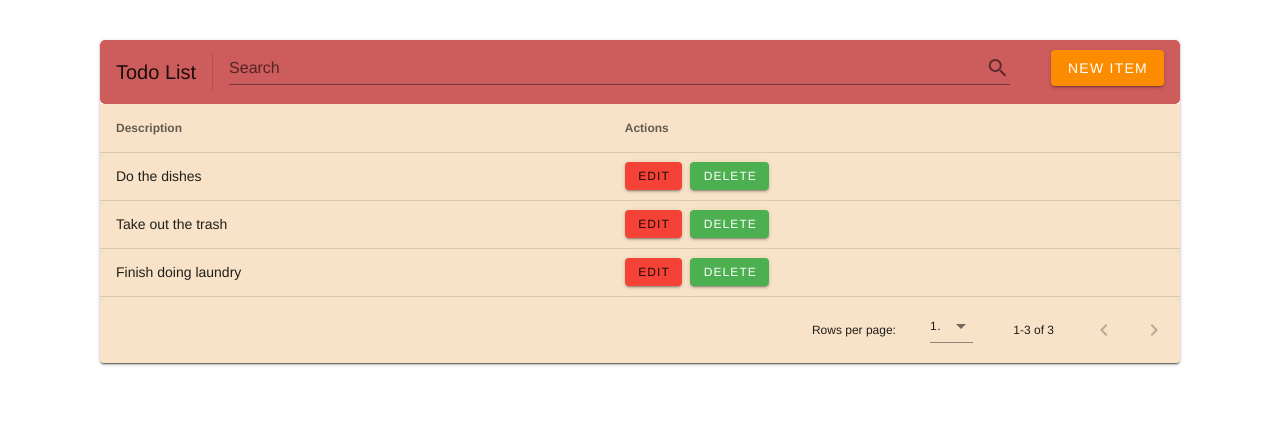
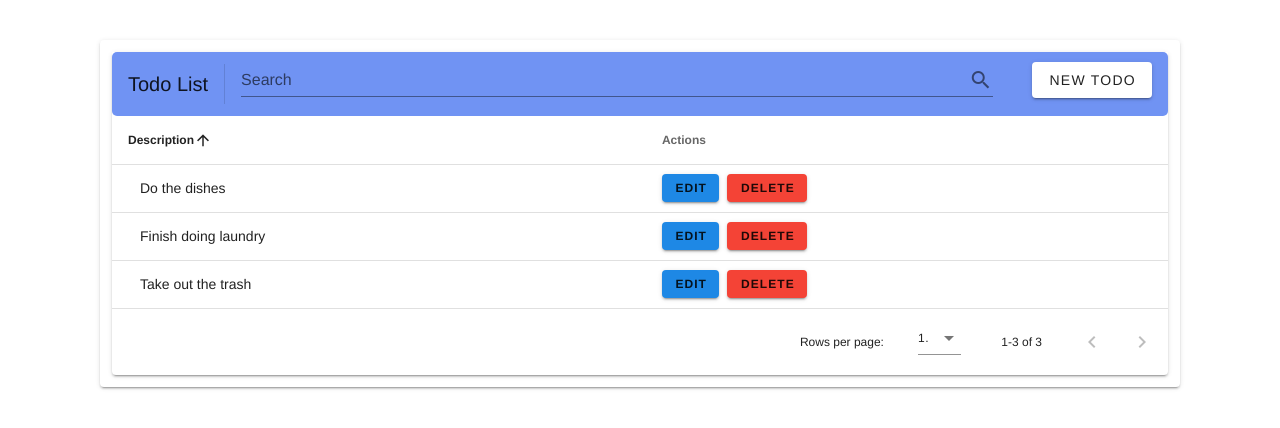
Before and after one commit to ntqhuong/todolist_vuetify, a Vue app: page /#/todolist in a window 1280 px wide. Shown: the top 428 px of the page. Built offline with nearby package versions, Linux system fonts and the light colour scheme.

Commit message:
Update toggle todo 1

```diff
--- a/src/components/TodoList.vue
+++ b/src/components/TodoList.vue
@@ -1,12 +1,11 @@
 <template>
-  <v-card>
+  <v-card class="col-12">
     <v-data-table
       :headers="headers"
-      :items="desserts"
-      @click="toggleTodo(desserts)"
+      :items="todos"
       :search="search"
-      sort-by="calories"
-      class="elevation-1"
+      sort-by="description"
+      class="elevation-2"
     >
       <template v-slot:top>
         <v-toolbar flat>
@@ -21,8 +20,8 @@
           ></v-text-field>
           <v-dialog v-model="dialog" max-width="500px">
             <template v-slot:activator="{ on, attrs }">
-              <v-btn color="warning" dark class="mb-2" v-bind="attrs" v-on="on">
-                New Item
+              <v-btn color="white" light class="mb-2" v-bind="attrs" v-on="on">
+                New Todo
               </v-btn>
             </template>
             <v-card>
@@ -45,10 +44,10 @@
 
               <v-card-actions>
                 <v-spacer></v-spacer>
-                <v-btn color="secondary" @click="close">
+                <v-btn color="blue" text @click="close">
                   Cancel
                 </v-btn>
-                <v-btn color="blue" @click="save">
+                <v-btn color="blue" text @click="save">
                   Save
                 </v-btn>
               </v-card-actions>
@@ -61,20 +60,25 @@
               >
               <v-card-actions>
                 <v-spacer></v-spacer>
-                <v-btn color="secondary" @click="closeDelete">Cancel</v-btn>
-                <v-btn color="blue" @click="deleteItemConfirm">OK</v-btn>
+                <v-btn color="blue" text @click="closeDelete">Cancel</v-btn>
+                <v-btn color="red" text @click="deleteItemConfirm">OK</v-btn>
                 <v-spacer></v-spacer>
               </v-card-actions>
             </v-card>
           </v-dialog>
         </v-toolbar>
       </template>
+      <template v-slot:item.description="{ item }">
+        <v-chip color="white" class="todo-item" @click="toggleTodo(item)">
+          {{ item.description }}
+        </v-chip>
+      </template>
       <template v-slot:item.actions="{ item }">
-        <v-btn color="red" small class="mr-2" @click="editItem(item)">
-          Edit
+        <v-btn color="blue darken-1" small class="mr-2" @click="editItem(item)">
+          <b>Edit</b>
         </v-btn>
-        <v-btn color="success" small @click="deleteItem(item)">
-          Delete
+        <v-btn color="red" small @click="deleteItem(item)">
+          <b>Delete</b>
         </v-btn>
       </template>
       <template v-slot:no-data>
@@ -93,22 +97,22 @@ export default {
     search: "",
     headers: [
       { text: "Description", align: "start", value: "description" },
-      { text: "Actions", value: "actions", sortable: false }
+      { text: "Actions", value: "actions", sortable: false },
     ],
-    desserts: [],
+    todos: [],
     editedIndex: -1,
     editedItem: {
-      description: ""
+      description: "",
     },
     defaultItem: {
-      description: ""
-    }
+      description: "",
+    },
   }),
 
   computed: {
     formTitle() {
       return this.editedIndex === -1 ? "New Item" : "Edit Item";
-    }
+    },
   },
 
   watch: {
@@ -117,7 +121,7 @@ export default {
     },
     dialogDelete(val) {
       val || this.closeDelete();
-    }
+    },
   },
 
   created() {
@@ -126,38 +130,38 @@ export default {
 
   methods: {
     initialize() {
-      this.desserts = [
+      this.todos = [
         {
           description: "Do the dishes",
-          completed: false
+          completed: false,
         },
         {
           description: "Take out the trash",
-          completed: false
+          completed: false,
         },
         {
           description: "Finish doing laundry",
-          completed: false
-        }
+          completed: false,
+        },
       ];
     },
-    toggleTodo(desserts) {
-      desserts.completed = !desserts.completed;
+    toggleTodo(todo) {
+      todo.completed = !todo.completed;
     },
     editItem(item) {
-      this.editedIndex = this.desserts.indexOf(item);
+      this.editedIndex = this.todos.indexOf(item);
       this.editedItem = Object.assign({}, item);
       this.dialog = true;
     },
 
     deleteItem(item) {
-      this.editedIndex = this.desserts.indexOf(item);
+      this.editedIndex = this.todos.indexOf(item);
       this.editedItem = Object.assign({}, item);
       this.dialogDelete = true;
     },
 
     deleteItemConfirm() {
-      this.desserts.splice(this.editedIndex, 1);
+      this.todos.splice(this.editedIndex, 1);
       this.closeDelete();
     },
 
@@ -179,30 +183,43 @@ export default {
 
     save() {
       if (this.editedIndex > -1) {
-        Object.assign(this.desserts[this.editedIndex], this.editedItem);
+        Object.assign(this.todos[this.editedIndex], this.editedItem);
       } else {
-        this.desserts.push(this.editedItem);
+        this.todos.push(this.editedItem);
       }
       this.close();
-    }
-  }
+    },
+  },
 };
 </script>
 
-
-<style lang="sass">
-.v-main__wrap
-  margin: 100px
-  margin-top: 40px
-.theme--light
-  &.v-data-table
-    background-color: rgb(248, 227, 200)
-.v-toolbar__content, .v-toolbar__extension
-  background-color: indianred
-  border-radius: 5px
-.v-input--hide-details
-  & > .v-input__control
-    & > .v-input__slot
-      width: 95%
-      margin-bottom: 8px
+<style lang="scss">
+.v-main__wrap {
+  margin: 100px;
+  margin-top: 40px;
+}
+.theme--light {
+  &.v-data-table {
+    background-color: #fff;
+  }
+}
+.v-toolbar__content,
+.v-toolbar__extension {
+  background-color: rgb(112, 147, 243);
+  border-radius: 5px;
+}
+.v-input--hide-details {
+  & > .v-input__control {
+    & > .v-input__slot {
+      width: 95%;
+      margin-bottom: 8px;
+    }
+  }
+}
+.completed {
+  text-decoration: line-through;
+}
+.todo-item {
+  cursor: pointer;
+}
 </style>
```
Also changed, not shown: src/components/CreateTodo.vue (added), src/components/Todo.vue (added).
